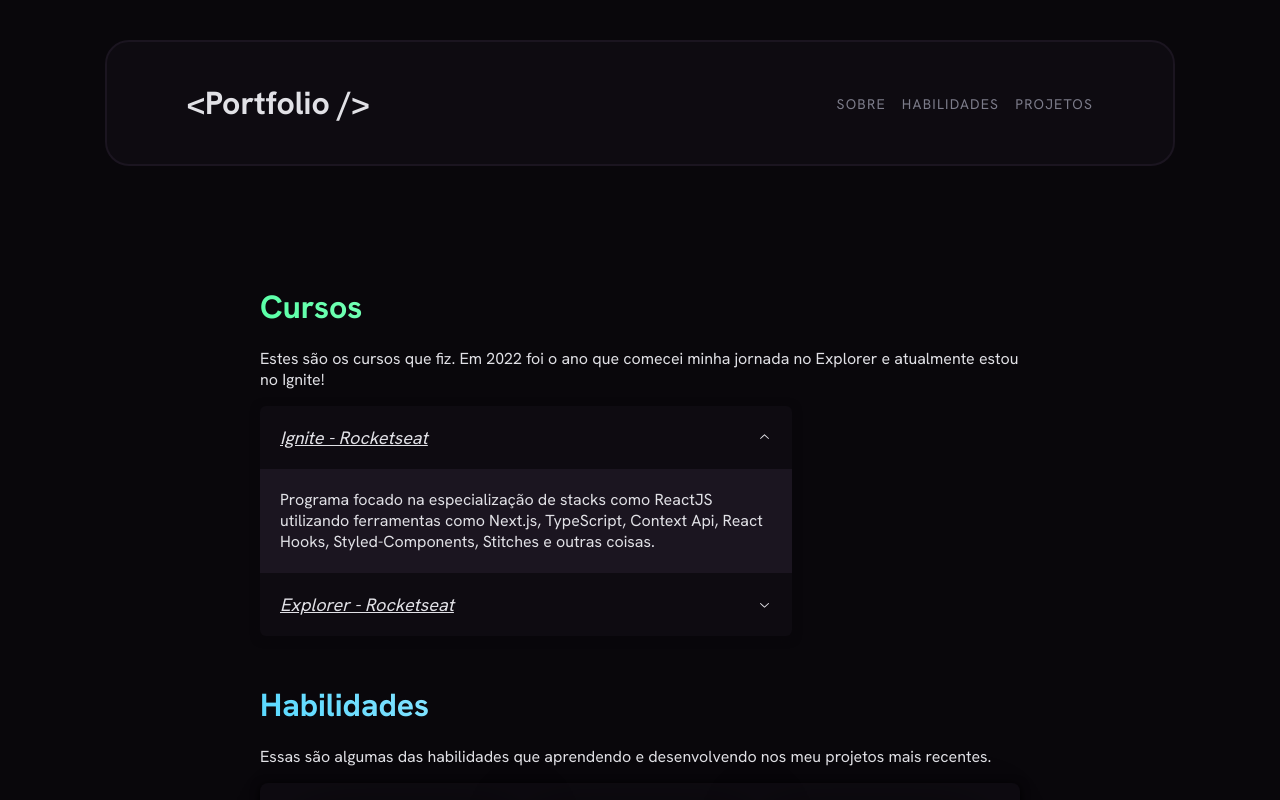
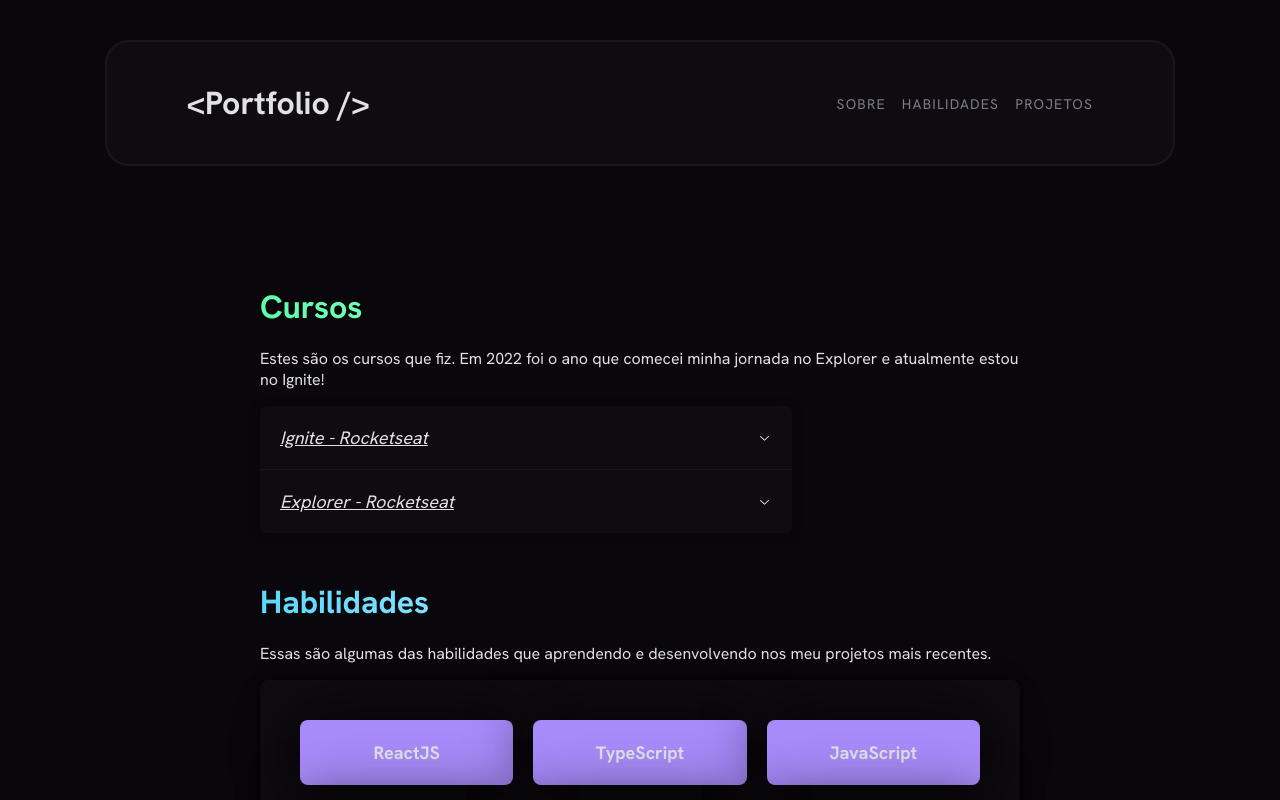
Before and after one commit to FelipePEduardo/Portfolio2.0, a React (Vite) app: page /habilidades in a window 1280 px wide. Shown: the top 800 px of the page. Built offline with nearby package versions, Linux system fonts and the light colour scheme; no server answers.

Commit message:
fix: remove defaultValue

```diff
--- a/src/components/Courses/index.tsx
+++ b/src/components/Courses/index.tsx
@@ -8,7 +8,7 @@ import { ChevronDownIcon } from '@radix-ui/react-icons'
 
 export function Courses() {
   return (
-    <AccordionRoot type="single" defaultValue="item-1" collapsible>
+    <AccordionRoot type="single" collapsible>
       <AccordionItem value="item-1">
         <AccordionTrigger>
           Ignite - Rocketseat
```
